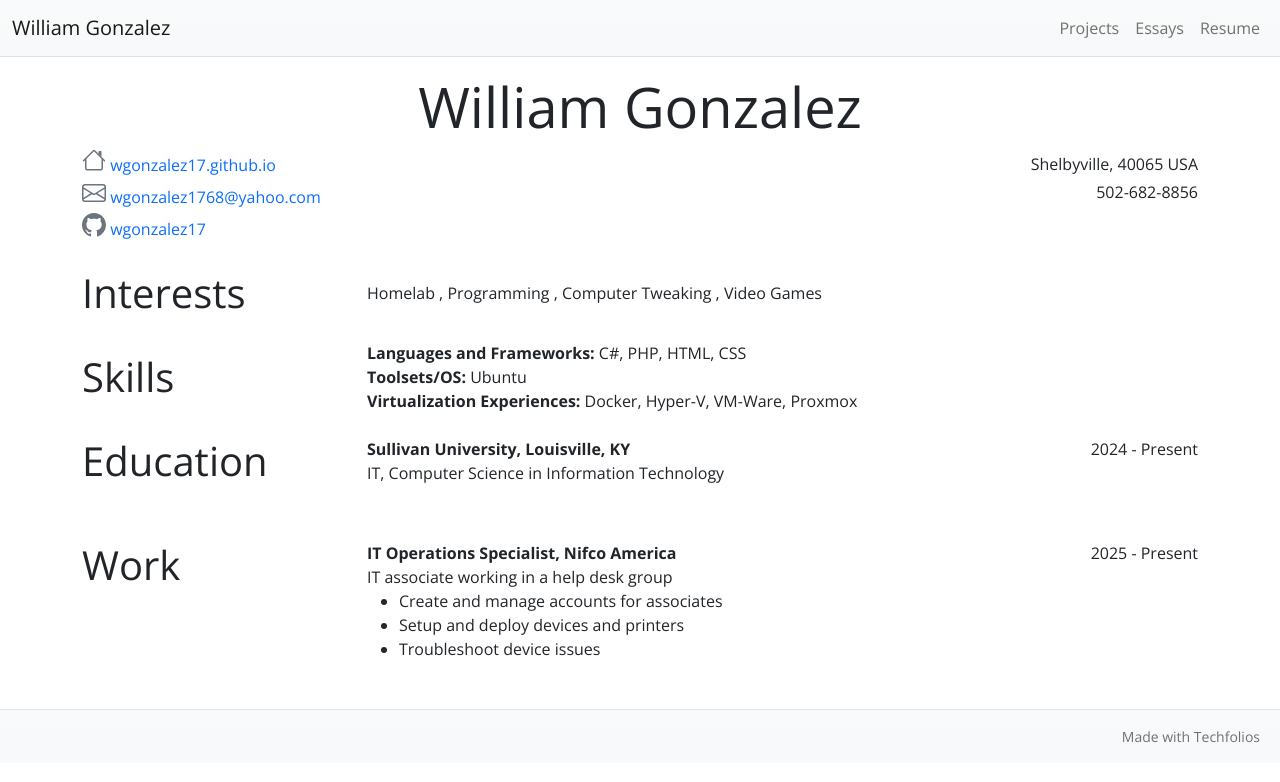
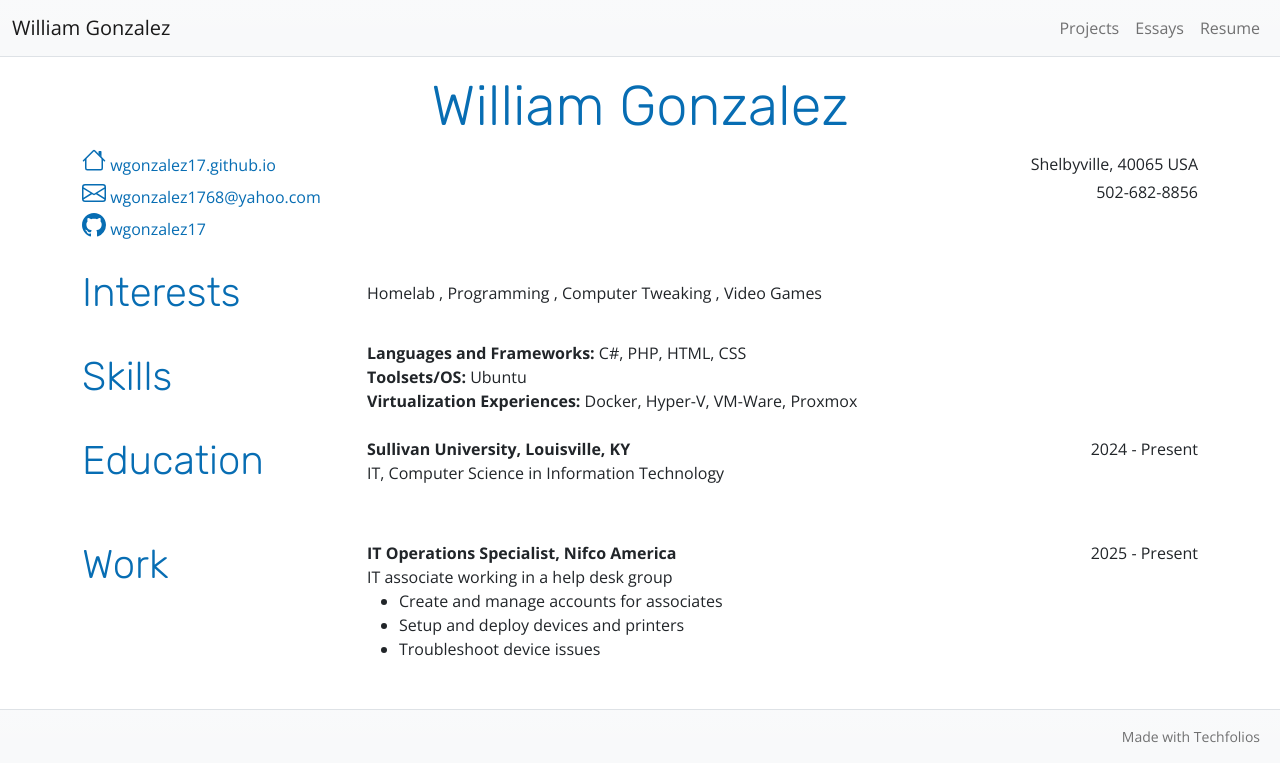
Before and after one commit to wgonzalez17/Portfolio, a Jekyll site: the page built from resume.html, in a window 1280 px wide. Shown: the top 782 px of the page. Built offline with Jekyll 4.4.1, drawn with Linux system fonts in a browser that asks for light colours.

Commit message:
Updated URL and Theme

```diff
--- a/_config.yml
+++ b/_config.yml
@@ -2,13 +2,13 @@
 # Edit next line to provide your own name.
 title: William Gonzalez | Professional Portfolio
 # Edit next line, replacing 'techfolios' with your github username
-url: "https://wgonzalez17.github.io"
+url: "https://wgonzalez17.github.io/Portfolio"
 # Edit next line so that baseurl is "" if your repo is <username>.github.io
 baseurl: ""
 
 # OPTIONAL CHANGES
 ## Specify the theme using any of the css files in css/techfolio-theme
-techfolio-theme: default.css
+techfolio-theme: skyblue.css
 ## Specify the formatting for triple backquote code sections.
 rouge-theme: github.css
 
```
